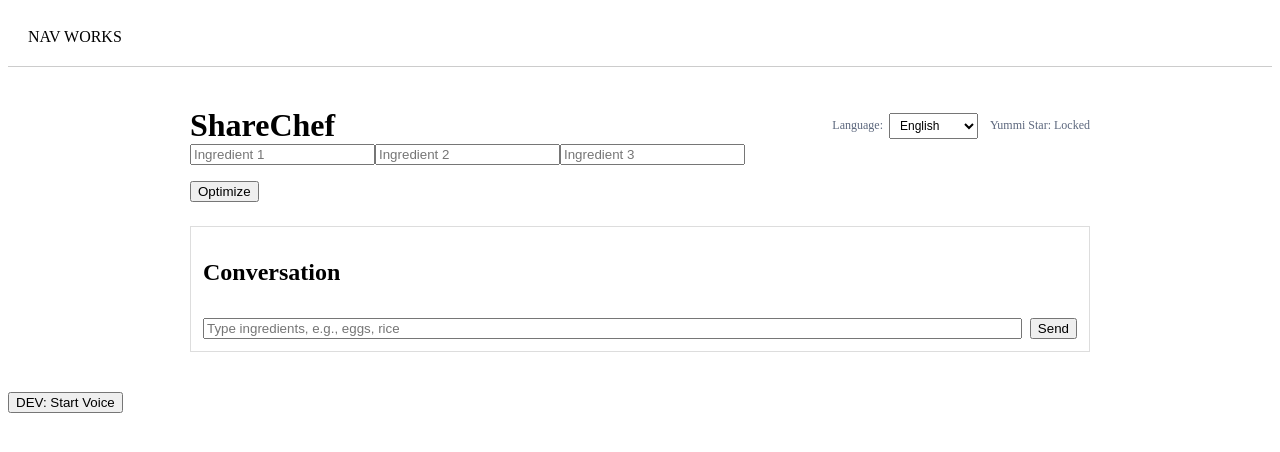
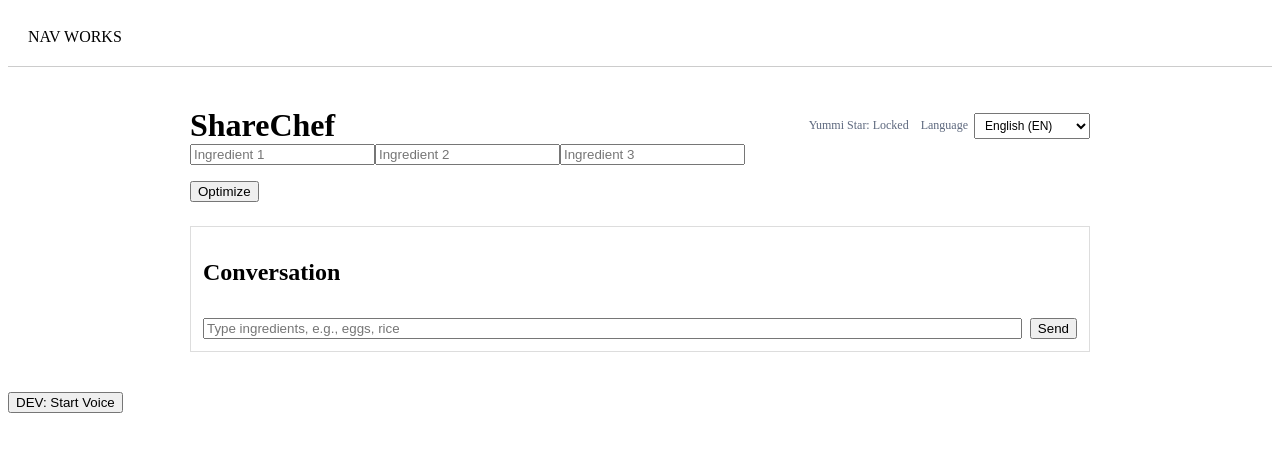
Before and after one commit to taibenor93-glitch/sharechef, a React (Vite) app: page / in a window 1280 px wide. Shown: the top 452 px of the page. Built offline with nearby package versions, Linux system fonts and the light colour scheme.

Commit message:
I18n v1: polish language selector placement + labels

```diff
--- a/src/pages/Home.tsx
+++ b/src/pages/Home.tsx
@@ -261,8 +261,9 @@ export const HomePage = forwardRef<HomePageHandle>(function HomePage(_props, ref
       <div style={{ display: "flex", justifyContent: "space-between", alignItems: "center", gap: 12 }}>
         <h1 style={{ margin: 0 }}>ShareChef</h1>
         <div style={{ display: "flex", alignItems: "center", gap: 12 }}>
+          <div style={{ fontSize: 12, color: "#5c677d" }}>{yummiStarLabel}</div>
           <label style={{ fontSize: 12, color: "#5c677d", display: "flex", alignItems: "center", gap: 6 }}>
-            Language:
+            Language
             <select
               value={userLanguage}
               onChange={(e) => {
@@ -276,14 +277,13 @@ export const HomePage = forwardRef<HomePageHandle>(function HomePage(_props, ref
               }}
               style={{ fontSize: 12, padding: "4px 6px" }}
             >
-              <option value="en">English</option>
-              <option value="es">Español</option>
-              <option value="fr">Français</option>
-              <option value="it">Italiano</option>
-              <option value="pt">Português</option>
+              <option value="en">English (EN)</option>
+              <option value="es">Español (ES)</option>
+              <option value="fr">Français (FR)</option>
+              <option value="it">Italiano (IT)</option>
+              <option value="pt">Português (PT)</option>
             </select>
           </label>
-          <div style={{ fontSize: 12, color: "#5c677d" }}>{yummiStarLabel}</div>
         </div>
       </div>
 
```
